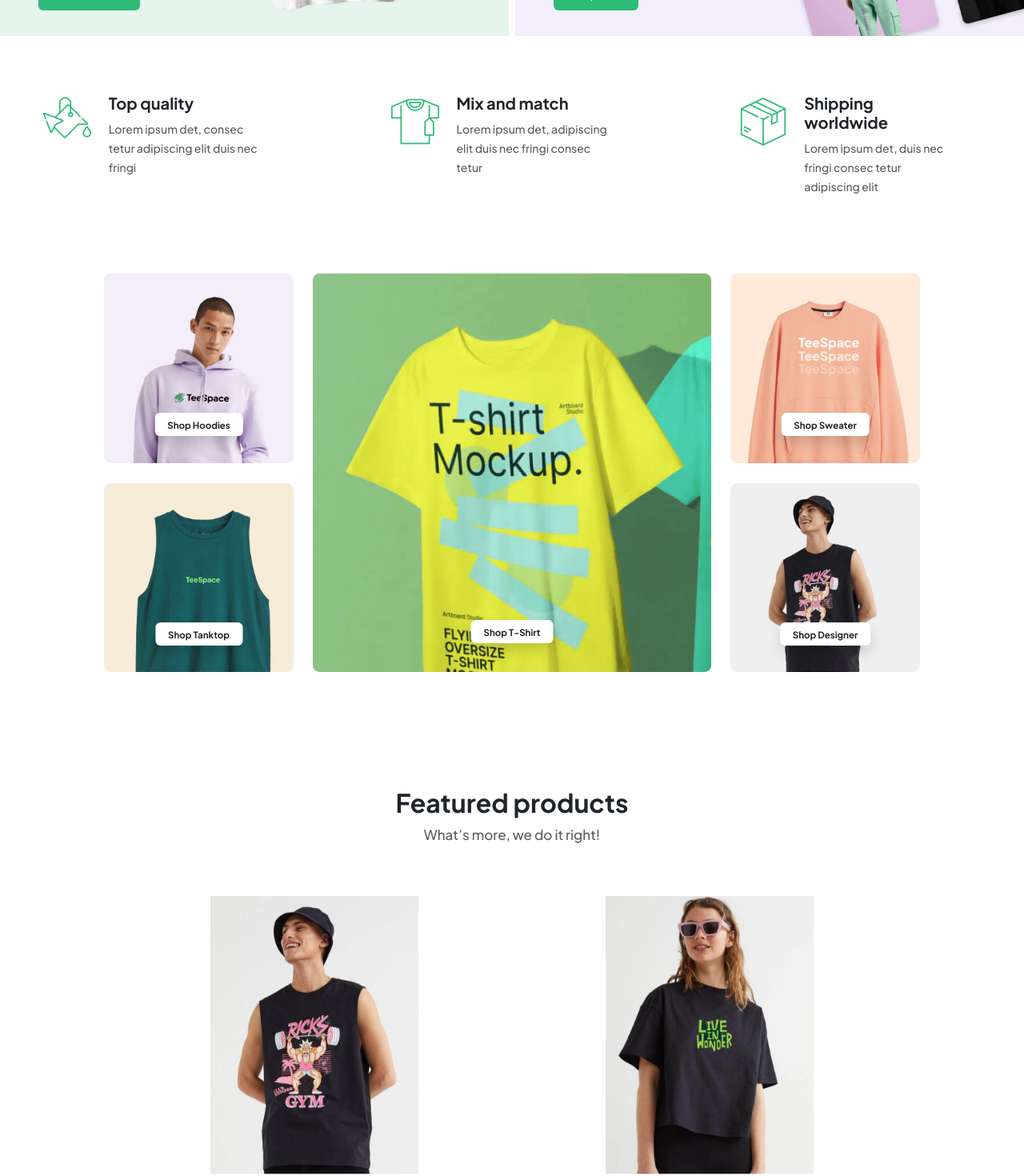
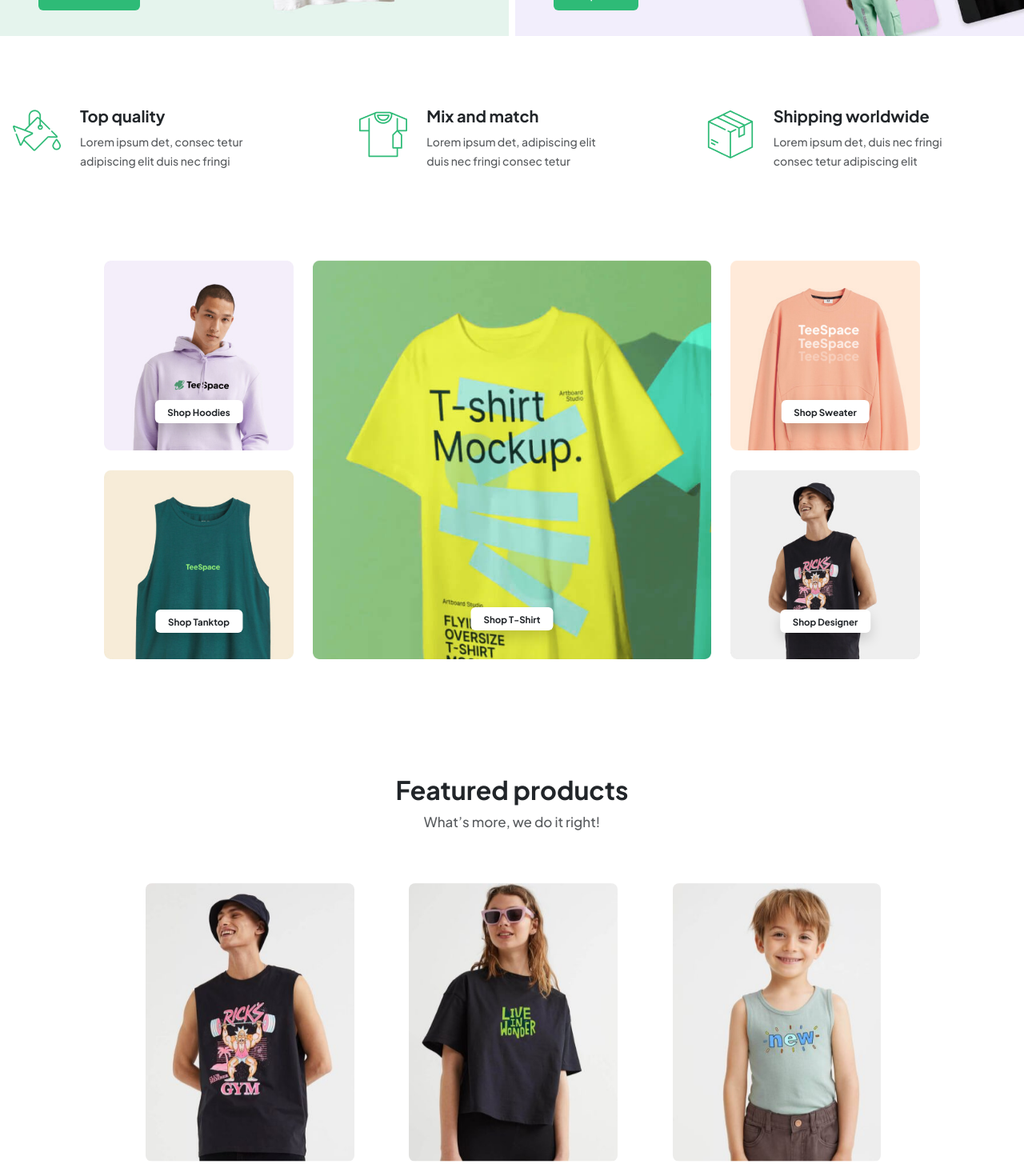
Before and after one commit to RadwaAhmed4869/online-shop, a React (Vite) app: page / in a window 1280 px wide. Shown: the part 560-2030 px from the top of the page at 80% size. Built offline with nearby package versions, Linux system fonts and the light colour scheme.

Commit message:
responsive some stuff

```diff
--- a/src/components/Product.jsx
+++ b/src/components/Product.jsx
@@ -1,10 +1,10 @@
 export default function Product({ product }) {
   return (
-    <div className="col col-xxl-3">
+    <div className="col col-md-6 col-lg-4 col-xxl-3">
       <img
-        className="p-4 rounded-"
+        className="p-4 rounded-5"
         src={product.image}
-        height="396"
+        height="70%"
         // width="297px"
       ></img>
       <p className="fw-bold" style={{ fontSize: "15px" }}>
--- a/src/components/Products.jsx
+++ b/src/components/Products.jsx
@@ -16,7 +16,7 @@ export default function Products() {
       </div>
 
       <div className="text-center">
-        <div className="row justify-content-between">
+        <div className="row justify-content-around">
           {DUMMY_PRODUCTS.map((product) => {
             return <Product key={product.id} product={product} />;
           })}
--- a/src/components/Quality.jsx
+++ b/src/components/Quality.jsx
@@ -5,46 +5,46 @@ import quality3 from "../assets/quality3.png"
 export default function Quality(){
     return (
         <div className="containe-lg px-xxl-5">
-        <div className="row justify-content-around">
-            <div className="col-12 col-md-3 py-5">
-                <div className="row">
-                <div className="col-3"><img src={quality1}/></div>
-                    <div className="col-8">
-                        <h5 className="fw-bold">Top quality</h5>
-                        <small className="text-muted">
-                        Lorem ipsum det, consec tetur
-                        adipiscing elit duis nec fringi
-                        </small>
-                    </div>
-                </div>
-            </div>
-            <div className="col-12 col-md-3 py-5">
-                <div className="row">
-                    <div className="col-3"><img src={quality2}/></div>
-                    <div className="col-8">
-                        <h5 className="fw-bold">Mix and match</h5>
-                        <small className="text-muted">
-                        Lorem ipsum det, adipiscing elit
-                        duis nec fringi consec tetur
-                        </small>
-                    </div>
-                </div>
-            </div>
-            <div className="col-12 col-md-3 py-5">
-                <div className="row">
-                    <div className="col-3"><img src={quality3}/></div>
-                    <div className="col-8">
-                        <h5 className="fw-bold">Shipping worldwide</h5>
-                        <small className="text-muted">
-                        Lorem ipsum det, duis nec fringi
-                        consec tetur adipiscing elit
-                        </small>
-                    </div>
-                </div>
-            </div>
+        <div className="row ps-1 justify-content-center justify-content-md-around py-5">
+        <Info
+          image={quality1}
+          title="Top quality"
+          info="Lorem ipsum det, consec tetur adipiscing elit duis nec fringi"
+        />
+        <Info
+          image={quality2}
+          title="Mix and match"
+          info="Lorem ipsum det, adipiscing elit duis nec fringi consec tetur"
+        />
+        <Info
+          image={quality3}
+          title="Shipping worldwide"
+          info="Lorem ipsum det, duis nec fringi consec tetur adipiscing elit"
+        />
 
         </div>
     </div>
     )
 
 }
+
+function Info({ image, title, info }) {
+    return (
+      <div className="col-10 col-md-4 ps-4 py-3">
+        <div className="row">
+          <div
+            className="col-3 col-lg-4"
+            style={{ width: "fit-content", height: "fit-content" }}
+          >
+            <img src={image} />
+          </div>
+          <div className="col-10 col-lg-7">
+            <h5 className="fw-bold">{title}</h5>
+            <small className="text-muted">
+              {info}
+            </small>
+          </div>
+        </div>
+      </div>
+    );
+  }
```
